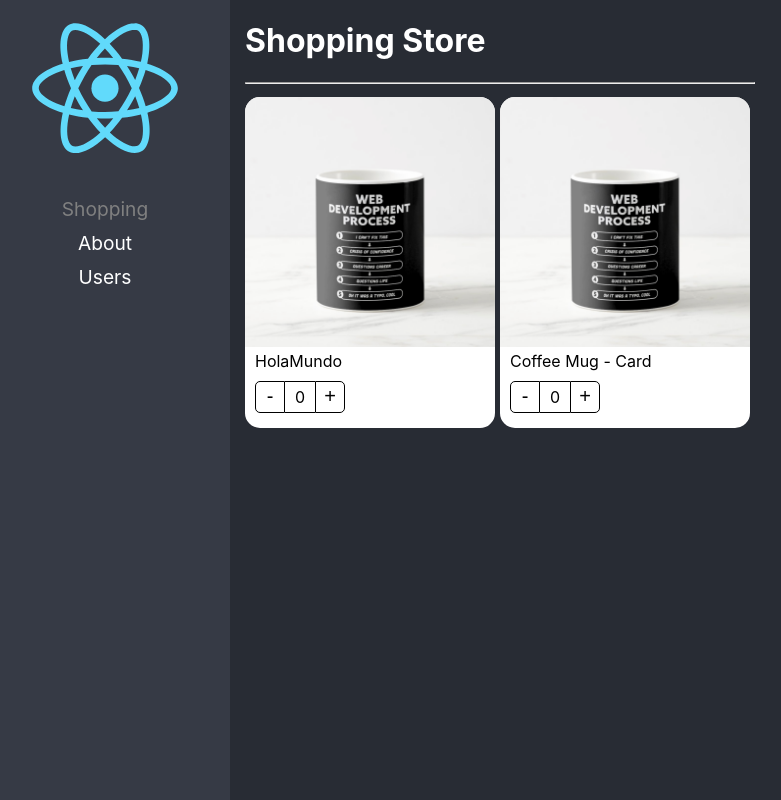
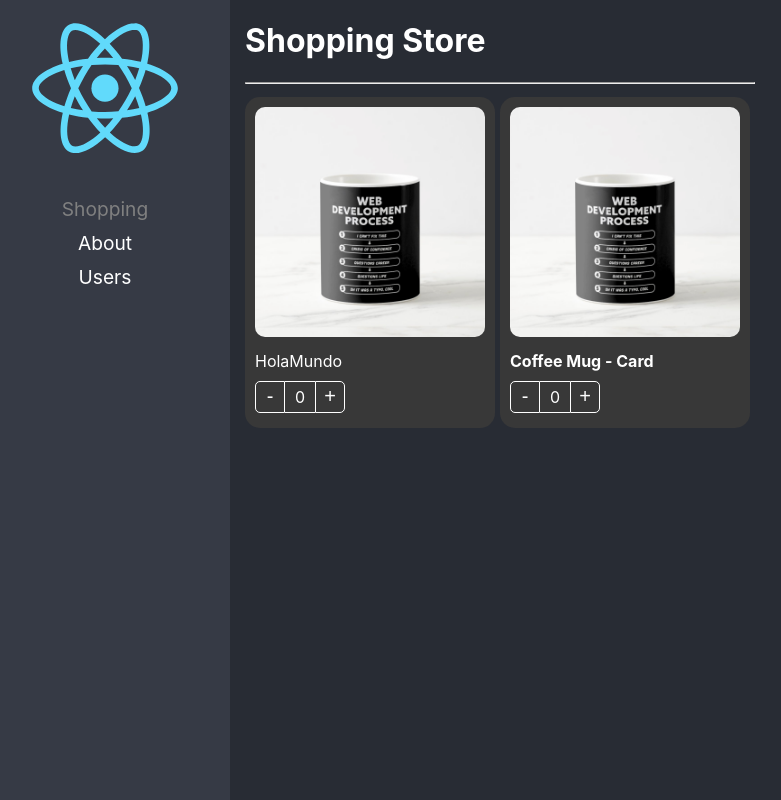
Before and after one commit to eacz/repo-react-pro, a React (Create React App) app: page / in a window 1280 px wide. Shown: the whole page, without its empty margins (20-801 px from the left). Built offline with nearby package versions, Linux system fonts and the light colour scheme.

Commit message:
components can accept 'className' property and the styles are appplied

```diff
--- a/src/02-component-patterns/components/ProductButtons.tsx
+++ b/src/02-component-patterns/components/ProductButtons.tsx
@@ -2,10 +2,14 @@
 import styles from '../styles/styles.module.css'
 import { productContext } from './ProductCard'
 
-const ProductButtons = () => {
+export interface Props {
+  className?: string
+}
+
+const ProductButtons = ({className = ''}:Props) => {
   const { increasedBy, productCount  } = useContext(productContext)
   return (
-    <div className={styles.buttonsContainer}>
+    <div className={`${styles.buttonsContainer} ${className}`}>
       <button onClick={() => increasedBy(-1)} className={styles.buttonMinus}>-</button>
       <div className={styles.countLabel}>{productCount}</div>
       <button onClick={() => increasedBy(1)} className={styles.buttonAdd}>+</button>
--- a/src/02-component-patterns/components/ProductCard.tsx
+++ b/src/02-component-patterns/components/ProductCard.tsx
@@ -1,13 +1,19 @@
 import styles from '../styles/styles.module.css'
 import useProduct from '../hooks/useProduct'
-import { createContext } from 'react'
-import { ProductCardProps, ProductContextProps } from '../interfaces/productInterfaces'
+import { createContext, ReactElement } from 'react'
+import { Product, ProductContextProps } from '../interfaces/productInterfaces'
 
 export const productContext = createContext({} as ProductContextProps)
 const { Provider } = productContext
 
+export interface Props {
+  product: Product,
+  children?: ReactElement | ReactElement[],
+  className?: string
+}
 
-const ProductCard = ({product, children} : ProductCardProps) => {
+
+const ProductCard = ({product, children, className = ''} : Props) => {
   const { increasedBy, productCount } = useProduct()
   return (
     <Provider
@@ -17,7 +23,7 @@
         product
       }}
     >
-      <div className={styles.productCard} >
+      <div className={`${styles.productCard} ${className}`} >
         {children}
       </div>
     </Provider>
--- a/src/02-component-patterns/components/ProductImage.tsx
+++ b/src/02-component-patterns/components/ProductImage.tsx
@@ -3,7 +3,12 @@
 import { productContext } from "./ProductCard";
 import styles from '../styles/styles.module.css'
 
-const ProductImage = ({img = ''}) => {
+export interface Props {
+  img?: string,
+  className?: string
+}
+
+const ProductImage = ({img, className = ''}: Props) => {
   const { product } = useContext(productContext)
   let imgToShow: string;
   if(img){
@@ -15,8 +20,7 @@
   }
 
   return (
-  <img src={imgToShow} alt="Product" className={styles.productImg} />
-
+    <img src={imgToShow} alt="Product" className={`${styles.productImg} ${className}`} />
   )
 }
 
--- a/src/02-component-patterns/components/ProductTitle.tsx
+++ b/src/02-component-patterns/components/ProductTitle.tsx
@@ -2,10 +2,15 @@
 import { productContext } from "./ProductCard"
 import styles from '../styles/styles.module.css'
 
-const ProductTitle = ({title}: {title?: string}) => {
+export interface Props {
+  title?: string,
+  className?: string,
+}
+
+const ProductTitle = ({title, className = ''}: Props) => {
   const {product} = useContext(productContext)
   return (
-    <span className={styles.productDescription}>
+    <span className={`${styles.productDescription} ${className}`}>
       {title ? title : product.title}
     </span>
   )
--- a/src/02-component-patterns/pages/ShoppingPage.tsx
+++ b/src/02-component-patterns/pages/ShoppingPage.tsx
@@ -1,4 +1,5 @@
 import ProductCard, { ProductButtons, ProductImage, ProductTitle } from '../components'
+import '../styles/custom-styles.css'
 
 const product = {
   id: '1',
@@ -12,16 +13,18 @@
       <h1>Shopping Store</h1>
       <hr />
       <div style={{ display: 'flex', flexDirection: 'row', flexWrap: 'wrap' }}>
-        <ProductCard product={product}>
-          <ProductCard.Image />
-          <ProductCard.Title title='HolaMundo' />
-          <ProductCard.Buttons />
+        <ProductCard className="bg-dark" product={product}>
+          <ProductCard.Image className="custom-image" />
+          <ProductCard.Title className="text-white"  title='HolaMundo' />
+          <ProductCard.Buttons className="custom-buttons" />
         </ProductCard>
 
-        <ProductCard product={product}>
-          <ProductImage />
-          <ProductTitle />
-          <ProductButtons />
+        <ProductCard
+          className="bg-dark" product={product}
+        >
+          <ProductImage className="custom-image" />
+          <ProductTitle className="text-white text-bold" />
+          <ProductButtons className="custom-buttons" />
         </ProductCard>
       </div>
     </div>
--- /dev/null
+++ b/src/02-component-patterns/styles/custom-styles.css
@@ -0,0 +1,22 @@
+.bg-dark {
+  background-color: rgb(56,56,56);
+}
+
+.text-white {
+  color: white;
+}
+
+.text-bold {
+  font-weight: bold;
+}
+
+.custom-image {
+  padding: 10px;
+  width: calc(100% - 20px);
+  border-radius: 20px;
+}
+
+.custom-buttons button, .custom-buttons div {
+  color: white;
+  border-color: white;
+}
```
Also changed, not shown: src/02-component-patterns/interfaces/productInterfaces.ts (+9 -9 lines).
